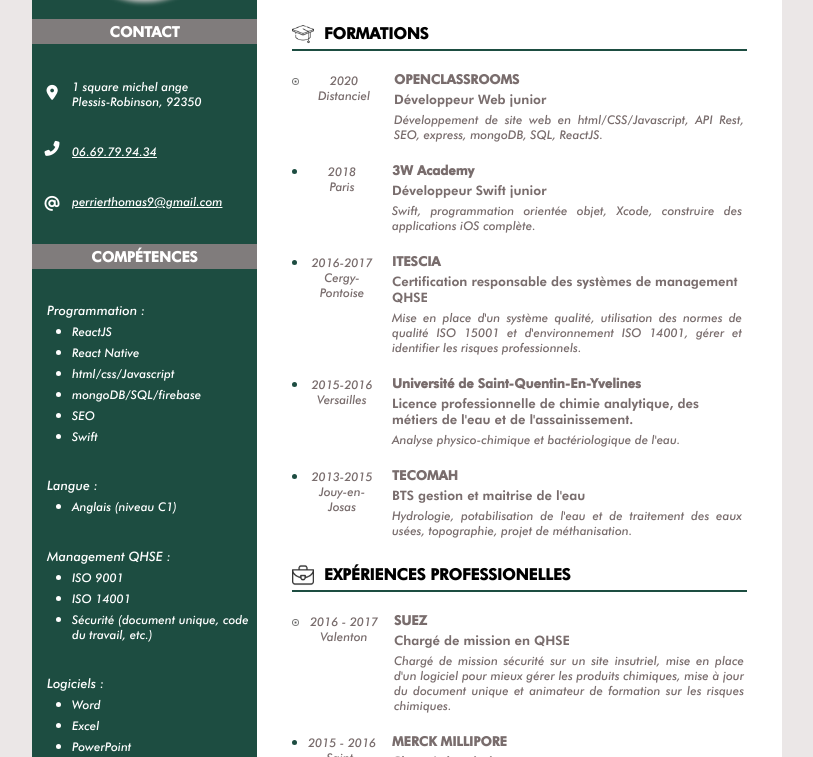
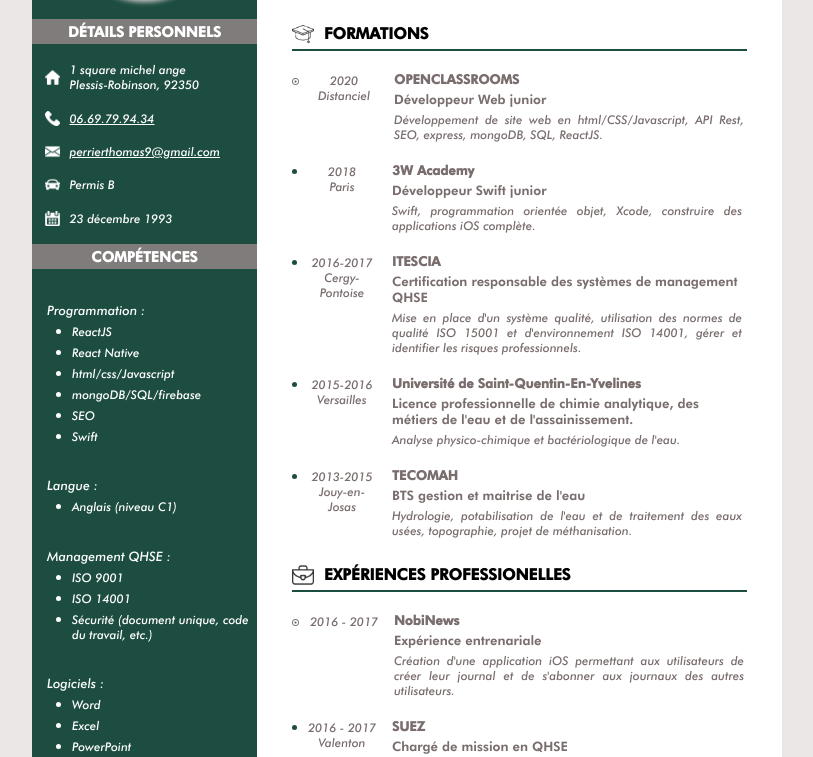
Before and after one commit to thomas796/cv, a website: page index.html in a window 1280 px wide. Shown: the part 181-938 px from the top of the page, without its empty margins (233-1046 px from the left). Drawn offline with Linux system fonts and the light colour scheme.

Commit message:
add nobinews

```diff
--- a/css/block.css
+++ b/css/block.css
@@ -189,31 +189,28 @@
     width: 100%;
     height: 200px;
     display: flex;
-    justify-content: flex-start;
+    flex-direction: column;
+    justify-content: space-evenly;
+    align-items: center;
 }
 
-#iconsContactBlock {
+
+.dataContactBlock {
     display: flex;
-    width: 40px;
-    flex-direction: column;
     align-items: center;
-    justify-content: space-evenly;
+    justify-content: space-between;
+    width: 220px;
 }
 
-#dataContactBlock {
-    display: flex;
-    flex-direction: column;
-    align-items: flex-start;
-    justify-content: space-evenly;
-}
 
-.iconContact {
-    font-size: 15px;
-    color: white;
-    margin-top: 8px;
+.iconDetail {
+    margin-left: 10px;
+    height: 15px;
+    width: 15px;
 }
 
 .contact {
+    width: calc(100% - 35px);
     text-align: left;
     margin: 0px;
 }
@@ -248,15 +245,16 @@
 
 
 #hobbies {
-    height: 143px;
+    height: 230px;
     width: 100%;
     display: flex;
-    align-items: center;
+    align-items: flex-start;
     justify-content: space-evenly;
     opacity: 0.9;
 }
 
 .iconHobbies {
+    margin-top: 50px;
     font-size:25px;
     color: white;
     border: 2px solid white;
--- a/css/block715.css
+++ b/css/block715.css
@@ -92,12 +92,6 @@
     }
 
 
-    #contactBlock {
-        margin-left: 0px;
-        width: 100%;
-        justify-content: center;
-    }
-
     #skills {
         height: 560px;
         width: 300px;
--- a/index.html
+++ b/index.html
@@ -27,20 +27,32 @@
         <main>
             <section id='userBlock'>
 
-                <h2 class="profilTitle">CONTACT</h2>
+                <h2 class="profilTitle">DÉTAILS PERSONNELS</h2>
 
                 <div id='contactBlock'>
-                    <div id="iconsContactBlock">
-                        <i class="fas fa-map-marker-alt iconContact"></i>
-                        <i class="fas fa-phone-alt iconContact"></i>
-                        <i class="fas fa-at iconContact"></i>
+
+                    <div class="dataContactBlock">
+                        <img class="iconDetail" src="image/house.png"></img>
+                        <address class="contact">1 square michel ange</br>Plessis-Robinson, 92350</address>
+                    </div>
+                    <div class="dataContactBlock">
+                        <img class="iconDetail" src="image/phone.png"></img>
+                        <a class="contact" href="tel:+330669799434">06.69.79.94.34</a>
+                    </div>
+                    <div class="dataContactBlock">
+                        <img class="iconDetail" src="image/mail.png"></img>
+                        <a class="contact" href="mailto:perrierthomas9@gmail.com">perrierthomas9@gmail.com</a>
+                    </div>
+                    <div class="dataContactBlock">
+                        <img class="iconDetail" src="image/car.png"></img>
+                        <h3 class="contact">Permis B</h3>
+                    </div>
+                    <div class="dataContactBlock">
+                        <img class="iconDetail" src="image/planning.png"></img>
+                        <h3 class="contact">23 décembre 1993</h3>
                     </div>
 
-                    <div id="dataContactBlock">
-                        <address class="contact">1 square michel ange</br>Plessis-Robinson, 92350</address>
-                        <a class="contact" href="tel:+330669799434">06.69.79.94.34</a>
-                        <a class="contact" href="mailto:perrierthomas9@gmail.com">perrierthomas9@gmail.com</a>
-                    </div>
+
                 </div>
 
                 <h2 class="profilTitle">COMPÉTENCES</h2>
@@ -206,6 +218,20 @@
                             <img class='record' src='image/recordOrange.png' alt='icon'>
                             <div class='dateLine'>
                                 <h4 class='date'>2016 - 2017</h4>
+                            </div>
+                        </div>
+                        <div class='theExperience'>
+                            <h2 class='experienceTitle'>NobiNews</h2>
+                            <h3 class='experienceSubtitle'>Expérience entrenariale</h3>
+                            <h4 class='description'>Création d'une application iOS permettant aux utilisateurs de créer leur journal et de s'abonner aux journaux des autres utilisateurs.</h4>
+                        </div>
+                    </div>
+
+                    <div class='experienceConteneur'>
+                        <div class='dateConteneur'>
+                            <div class='dot'></div>
+                            <div class='dateLine'>
+                                <h4 class='date'>2016 - 2017</h4>
                                 <h4 class='date'>Valenton</h4>
                             </div>
                         </div>
```
Also changed, not shown: image/car.png (added), image/house.png (added), image/mail.png (added), image/phone.png (added), image/planning.png (added).
